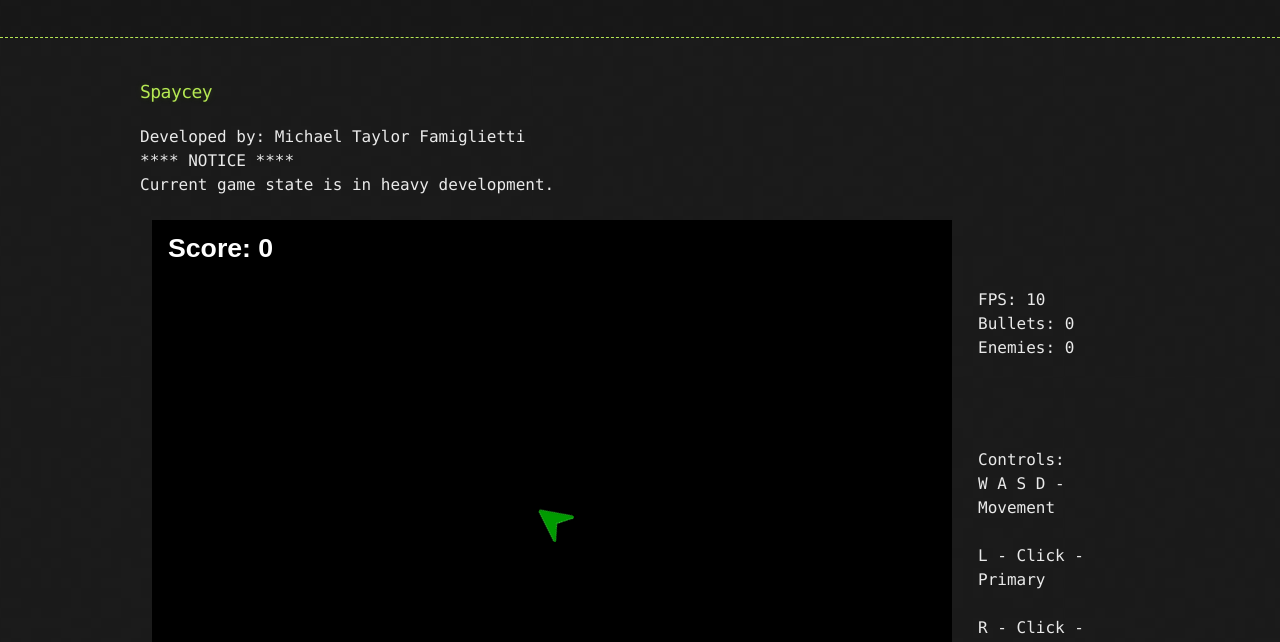
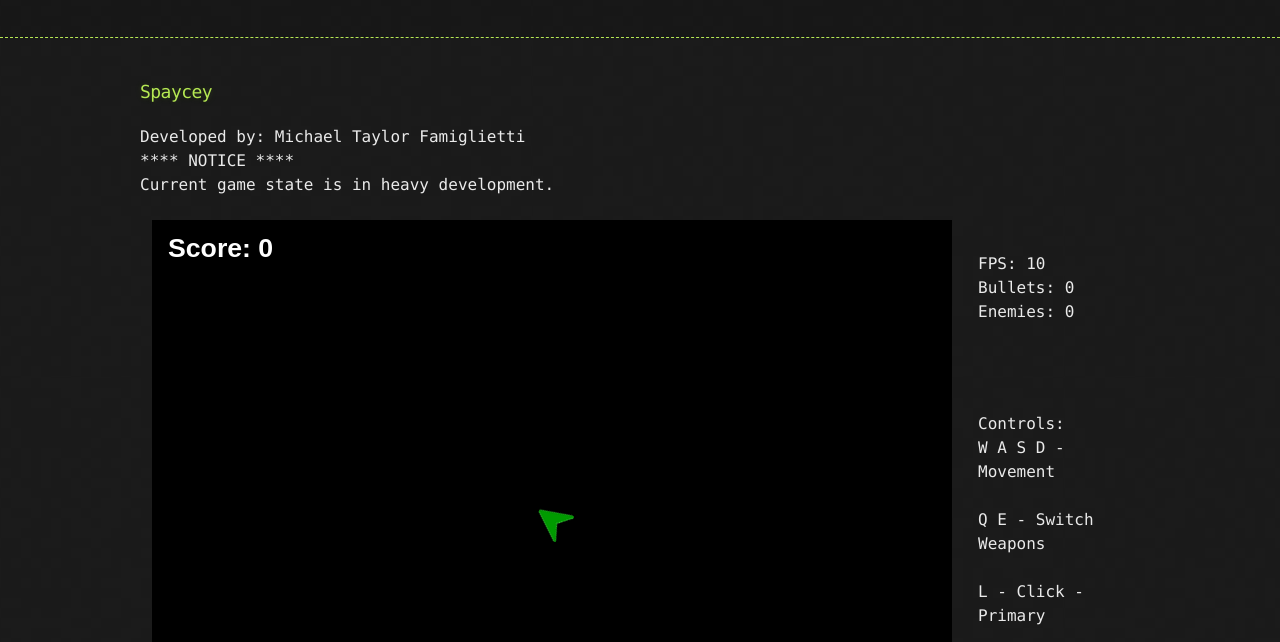
Before and after one commit to MichaelTFamiglietti/MichaelTFamiglietti.github.io, a plain HTML site: page Spaycey/Spaycey.html in a window 1280 px wide. Shown: the part 155-797 px from the top of the page. Drawn offline with Linux system fonts and the light colour scheme; animation ran at ten frames a second.

Commit message:
Added gun swapping

```diff
--- a/Spaycey/Spaycey.html
+++ b/Spaycey/Spaycey.html
@@ -46,6 +46,7 @@
                         <p><br /><br /><br />
                             Controls: <br />
                             W A S D - Movement<br /><br />
+                            Q E - Switch Weapons<br /><br />
                             L - Click - Primary<br /><br />
                             R - Click - Secondary<br /><br />
                             Enter - Start Game
@@ -71,6 +72,10 @@
             game.load.image('enemy', 'res/Enemy.png');
             game.load.image('bulletPlayer', 'res/BulletPlayer.png');
             game.load.image('bulletEnemy', 'res/BulletEnemy.png');
+
+            for(var i = 0; i < GunStrings.length; ++i) {
+                game.load.image(GunStrings[i], "res/Icons/GunIcon" + i + ".png");
+            }
         }
     </script>
 
--- a/Spaycey/src/game.js
+++ b/Spaycey/src/game.js
@@ -8,10 +8,13 @@ var BULLET_PLAYER_HIGH_PRECISION = null;
 var BULLET_PLAYER_SPREAD_SHOT = null;
 var BULLET_PLAYER_DOUBLE_SHOT = null;
 var BULLET_PLAYER_SEMIWIDE_SHOT = null;
+var BULLET_PLAYER_360_SHOT = null;
 var BULLET_PLAYER_WIDE_SHOT = null;
 var BULLET_PLAYER_VORTEX = null;
 var BULLET_PLAYER_ZAP = null;
 var BULLET_PLAYER_SPRAY = null;
+var GunStrings = ["HighPrecision", "SpreadShot", "DoubleShot", "SemiWideShot", "360Shot", "WideShot", "Vortex", "Zap", "Spray"];
+var Guns = [];
 
 var dout = null;
 var player = null;
@@ -27,6 +30,9 @@ var spawnEnemyCooldown = 0;
 var deltaTime = 0;
 var loseText = null;
 
+var playerWeaponInt1 = 0, playerWeaponInt2 = 1;
+var playerWeapon1 = null, playerWeapon2 = null;
+
 function preload() {
     dout = document.getElementById('debug');
     load();
@@ -39,9 +45,12 @@ function preload() {
     BULLET_PLAYER_SEMIWIDE_SHOT     = new BulletFlyweight(10, 20, 30,  1, 500, 25, 45, 0, 5, "BulletPlayerSemiWideShot", "bulletPlayer");
     BULLET_PLAYER_WIDE_SHOT         = new BulletFlyweight(10, 20, 30,  1, 500, 50, 90, 0, 5, "BulletPlayerWideShot", "bulletPlayer");
     BULLET_PLAYER_360_SHOT          = new BulletFlyweight(10, 30, 40, 1.15, 300, 100, 180, 0, 4, "BulletPlayer360Shot", "bulletPlayer");
-    BULLET_PLAYER_VORTEX            = new BulletFlyweight(10, 5, 15, .03, 500, 2, 0, 25, 5, "BulletPlayerVortex", "bulletPlayer");
-    BULLET_PLAYER_ZAP               = new BulletFlyweight(10, 8, 12, .1, 900, 2, 0, 50, 5, "BulletPlayerZap", "bulletPlayer");
+    BULLET_PLAYER_VORTEX            = new BulletFlyweight(10, 5, 10, .03, 500, 2, 0, 25, 5, "BulletPlayerVortex", "bulletPlayer");
+    BULLET_PLAYER_ZAP               = new BulletFlyweight(10, 15, 25, .1, 900, 2, 0, 50, 5, "BulletPlayerZap", "bulletPlayer");
     BULLET_PLAYER_SPRAY             = new BulletFlyweight(10, 20, 35, .07, 400, 4, 30, 0, 8, "BulletPlayerSpray", "bulletPlayer" );
+    Guns = [BULLET_PLAYER_HIGH_PRECISION, BULLET_PLAYER_SPREAD_SHOT,
+            BULLET_PLAYER_DOUBLE_SHOT, BULLET_PLAYER_SEMIWIDE_SHOT, BULLET_PLAYER_WIDE_SHOT,
+            BULLET_PLAYER_360_SHOT, BULLET_PLAYER_VORTEX, BULLET_PLAYER_ZAP, BULLET_PLAYER_SPRAY ];
 }
 
 function create() {
@@ -71,6 +80,8 @@ function update() {
         }
     }
     else {
+        UpdateGunUI();
+
         deltaTime = game.time.elapsed * .001;
         // Update player
         player.update(game, bullets);
@@ -167,6 +178,53 @@ function UpdateGameMode() {
     }
 }
 
+var switchFrames = true;
+var wasDown = false;
+function UpdateGunUI() {
+    if(switchFrames) {
+        if(playerWeapon1 != null) {
+            playerWeapon1.destroy();
+        }
+        if(playerWeapon2 != null){
+            playerWeapon2.destroy();
+        }
+        playerWeapon1 = game.add.sprite(game.world.width - 64, game.world.height - 128, GunStrings[playerWeaponInt1]);
+        playerWeapon2 = game.add.sprite(game.world.width - 64, game.world.height - 64, GunStrings[playerWeaponInt2]);
+        player.primary = Guns[playerWeaponInt1];
+        player.secondary = Guns[playerWeaponInt2];
+        switchFrames = false;
+    }
+    else {
+        if(!wasDown && game.input.keyboard.isDown(Phaser.Keyboard.Q)) {
+            wasDown = true;
+            switchFrames = true;
+            playerWeaponInt1++;
+            if(playerWeaponInt1 == playerWeaponInt2){
+                playerWeaponInt1++;
+            }
+            if(playerWeaponInt1 >= GunStrings.length) {
+                if(playerWeaponInt2 == 0) { playerWeaponInt1 = 1; }
+                else { playerWeaponInt1 = 0; }
+            }
+        }
+        if(!wasDown && game.input.keyboard.isDown(Phaser.Keyboard.E) ) {
+            wasDown = true;
+            switchFrames = true;
+            playerWeaponInt2++;
+            if(playerWeaponInt2 == playerWeaponInt1){
+                playerWeaponInt2++;
+            }
+            if(playerWeaponInt2 >= GunStrings.length) {
+                if(playerWeaponInt1 == 0) { playerWeaponInt2 = 1; }
+                else { playerWeaponInt2 = 0; }
+            }
+        }
+        if(wasDown && !game.input.keyboard.isDown(Phaser.Keyboard.Q) && !game.input.keyboard.isDown(Phaser.Keyboard.E) ) {
+            wasDown = false;
+        }
+    }
+}
+
 function NextLevel() {
     spawnEnemyCooldown = 0;
     enemiesSpawned = 0;
```
Also changed, not shown: Spaycey/res/BulletIcons.png (added), Spaycey/res/Icons/GunIcon0.png (added), Spaycey/res/Icons/GunIcon1.png (added), Spaycey/res/Icons/GunIcon2.png (added), Spaycey/res/Icons/GunIcon3.png (added), Spaycey/res/Icons/GunIcon4.png (added), Spaycey/res/Icons/GunIcon5.png (added), Spaycey/res/Icons/GunIcon6.png (added), Spaycey/res/Icons/GunIcon7.png (added), Spaycey/res/Icons/GunIcon8.png (added).
